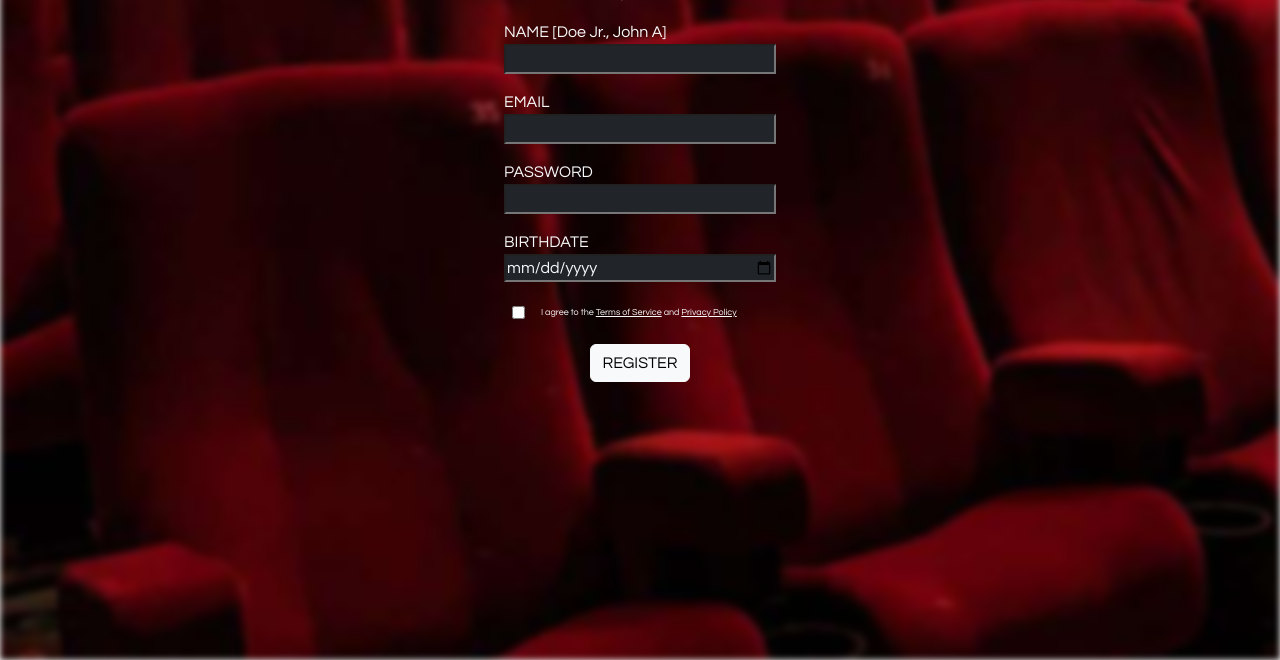
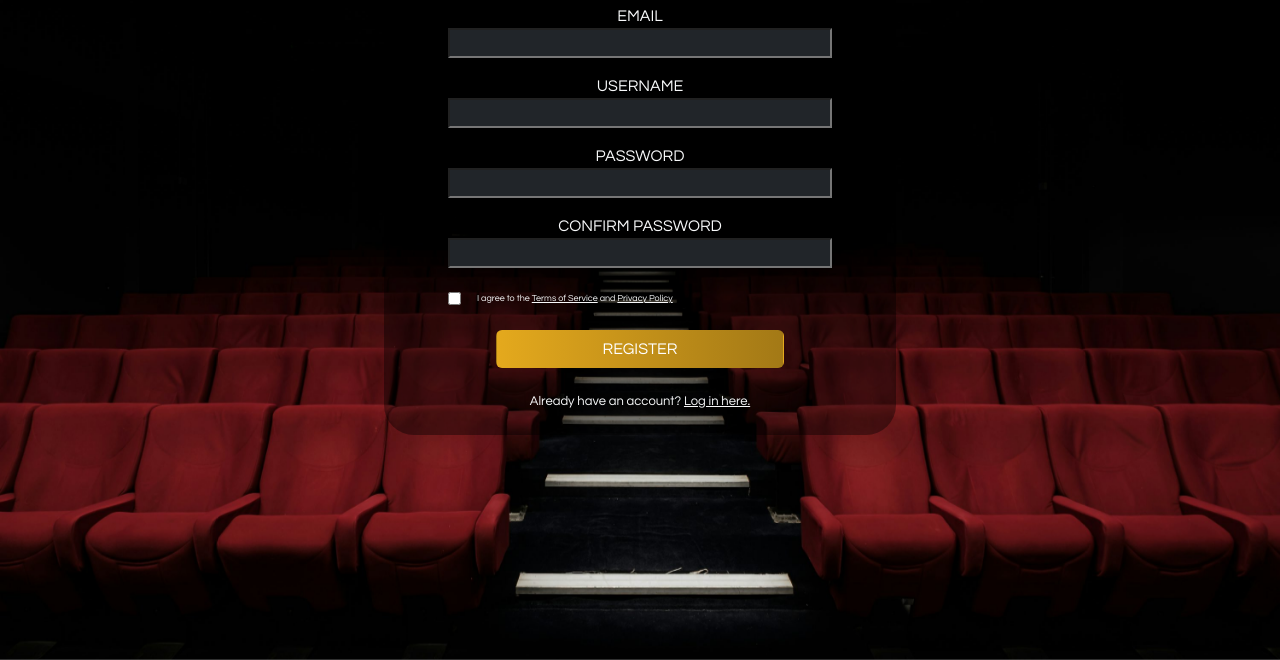
Before and after one commit to gauravsemaj123/ticketing, a plain HTML site: page backend/register.html in a window 1280 px wide. Shown: the part 140-800 px from the top of the page. Drawn offline with nearby package versions, Linux system fonts and the light colour scheme.

Commit message:
asdaksjdlasd

```diff
--- a/backend/register.html
+++ b/backend/register.html
@@ -10,32 +10,34 @@
 <body>
     <div class="body"></div>
     <div class="text-light d-flex justify-content-center align-items-center">
-        <div style="width: 17em; position: absolute; top: 4em;">
+        <div style="width: 40%; padding:1em; border-radius: 30px; border: black; border-width: 2px; background-color: rgba(0, 0, 0, 0.388); position: absolute; top: 4em;">
             <h1 class="text-center" style="font-weight: bold;">Register</h2>
-            <p class="text-center">Create your account</p>
             <form action="">
-                <div style="margin-top: 1em;">
-                    NAME [Doe Jr., John A]<br>
-                    <input class="text-light, bg-dark" type="email" name="" id="" style="width: 100%; color: white;">
+                <div class="text-center" style="margin-top: 1em;">
+                    EMAIL<br>
+                    <input class="text-light, bg-dark" type="email" name="" id="" style="width: 80%; color: white;">
                 </div>
-                <div style="margin-top: 1em;">
-                    EMAIL<br>
-                    <input class="text-light, bg-dark" type="email" name="" id="" style="width: 100%; color: white;">
+                <div class="text-center" style="margin-top: 1em;">
+                    USERNAME<br>
+                    <input class="text-light, bg-dark" type="email" name="" id="" style="width: 80%; color: white;">
                 </div>
-                <div style="margin-top: 1em;">
+                <div class="text-center" style="margin-top: 1em;">
                     PASSWORD<br>
-                    <input class="text-light bg-dark" type="password" name="" id="" style="width: 100%;">
+                    <input class="text-light bg-dark" type="password" name="" id="" style="color: white; width: 80%;">
                 </div>
-                <div style="margin-top: 1em;">
-                    BIRTHDATE<br>
-                    <input class="text-light bg-dark" style="width: 100%;" type="date" name="" id="">
+                <div class="text-center" style="margin-top: 1em;">
+                    CONFIRM PASSWORD<br>
+                    <input class="text-light bg-dark" style="width: 80%; color: white;" type="password" name="" id="">
                 </div>
-                <div class="d-flex justify-content-center align-items-center" style="margin-top: 1em; width: fit-content;">
+                <div class="d-flex justify-content-center align-items-center" style="margin-left:2.5em; margin-top: 1em; width: fit-content;">
                     <input class="m-2" type="checkbox" name="" id="" value="">
                     <p class="m-2" style="font-size: xx-small;">I agree to the <a class="text-light" href="">Terms of Service</a> and <a class="text-light" href="">Privacy Policy</a></p>
                 </div>
                 <div class="text-center">
-                    <button style="margin: 1em;" class="btn btn-light" type="submit">REGISTER</button>
+                    <button style="margin: 1em; color: white; width: 60%; background: linear-gradient(to right, rgb(228, 169, 29), rgb(163, 121, 22)); " class="btn" type="submit">REGISTER</button>
+                </div>
+                <div class="text-center">
+                    <p class="m-2" style="font-size: small;">Already have an account? <a class="text-light" href="">Log in here.</a></p>
                 </div>
             </form>
         </div>
--- a/cs/background.css
+++ b/cs/background.css
@@ -5,7 +5,7 @@
 .body{
     padding: 0;
     margin: 0;
-    background-image: url("../src/chairs.jpg");
+    background-image: url("../src/tite.jpg");
     position: absolute !important;
     background-size: cover !important;
     width: 100%;
@@ -13,6 +13,6 @@
     background-position: center;
     background-attachment: fixed;
     background-repeat: no-repeat;
-    filter: blur(3px) !important;
+    /* filter: blur(3px) !important; */
     z-index: -5;
 }
```
Also changed, not shown: index.html (+8 -9 lines), src/tite.jpg (added).
